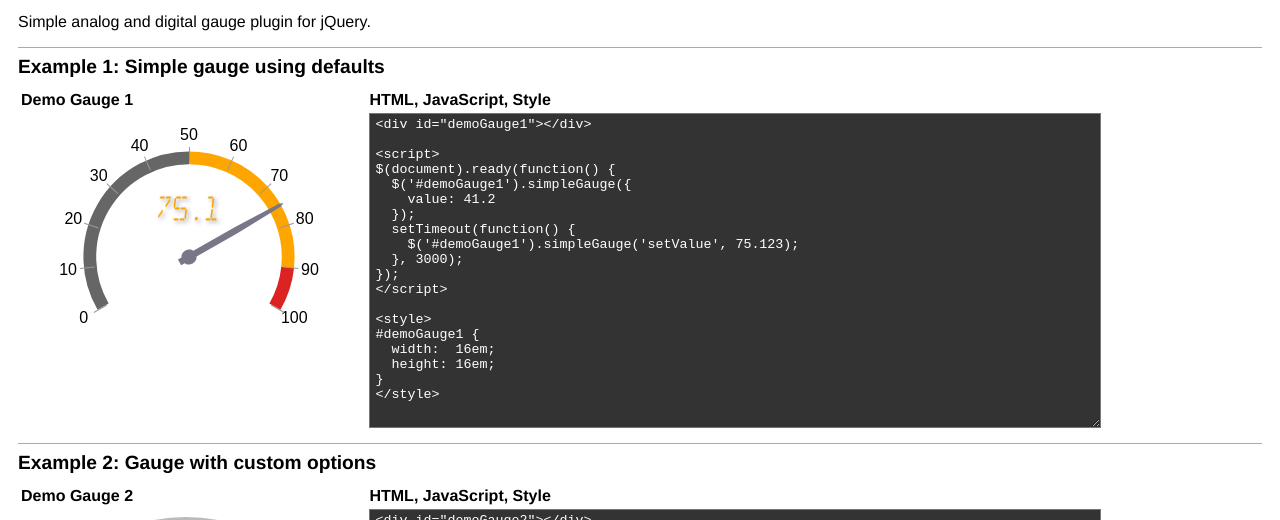
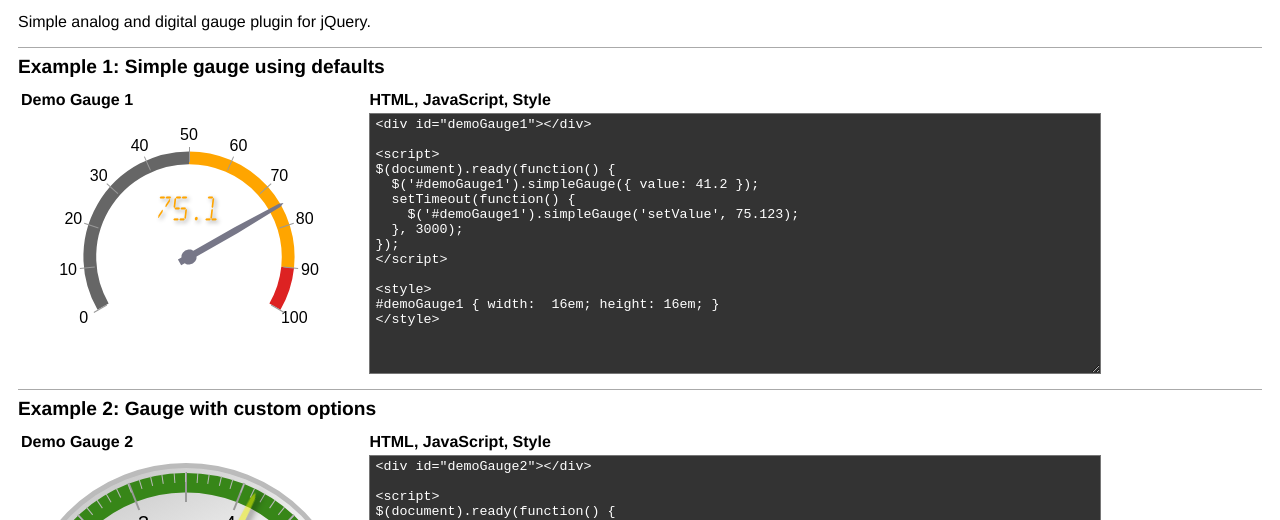
Before and after one commit to peterthoeny/jquery.simplegauge, a website: page demo/index.html in a window 1280 px wide. Shown: the part 54-574 px from the top of the page. Drawn offline with nearby package versions, Linux system fonts and the light colour scheme.

Commit message:
Doc tweaks

```diff
--- a/demo/index.html
+++ b/demo/index.html
@@ -46,9 +46,7 @@
             <div id="demoGauge1"></div>
             <script>
                 $(document).ready(function() {
-                    $('#demoGauge1').simpleGauge({
-                        value: 41.2
-                    });
+                    $('#demoGauge1').simpleGauge({ value: 41.2 });
                     setTimeout(function() {
                         $('#demoGauge1').simpleGauge('setValue', 75.123);
                     }, 3000);
@@ -61,16 +59,14 @@
                     margin: 1em 0 0 2.5em;
                 }
             </style>
-            <div style="width: 21em; height: 1px;"></div>
+            <div style="width: 21em; height: 1px; margin-top: -1em;"></div>
         </td><td>&nbsp;</td><td style="vertical-align: top;">
-            <textarea style="width: 54em; height: 23em;" readonly="readonly">
+            <textarea style="width: 54em; height: 19em;" readonly="readonly">
 &lt;div id="demoGauge1">&lt;/div>
 
 &lt;script>
 $(document).ready(function() {
-  $('#demoGauge1').simpleGauge({
-    value: 41.2
-  });
+  $('#demoGauge1').simpleGauge({ value: 41.2 });
   setTimeout(function() {
     $('#demoGauge1').simpleGauge('setValue', 75.123);
   }, 3000);
@@ -78,10 +74,7 @@ $(document).ready(function() {
 &lt;/script>
 
 &lt;style>
-#demoGauge1 {
-  width:  16em;
-  height: 16em;
-}
+#demoGauge1 { width:  16em; height: 16em; }
 &lt;/style></textarea>
         </td></tr></table>
         <hr />
@@ -272,10 +265,7 @@ $(document).ready(function() {
 &lt;/script>
 
 &lt;style>
-#demoGauge2 {
-    width:  20em;
-    height: 20em;
-}
+#demoGauge2 { width:  20em; height: 20em; }
 &lt;/style>
 
 &lt;!-- animation demo -->
```
